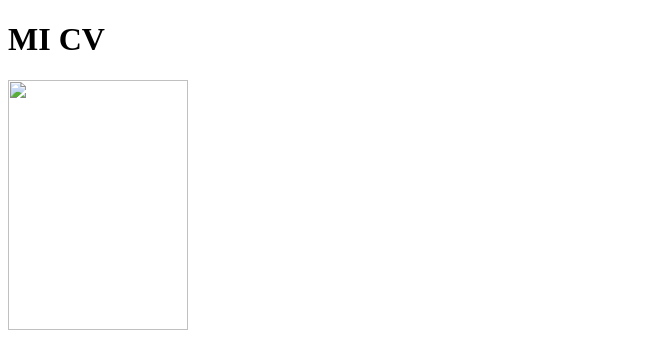
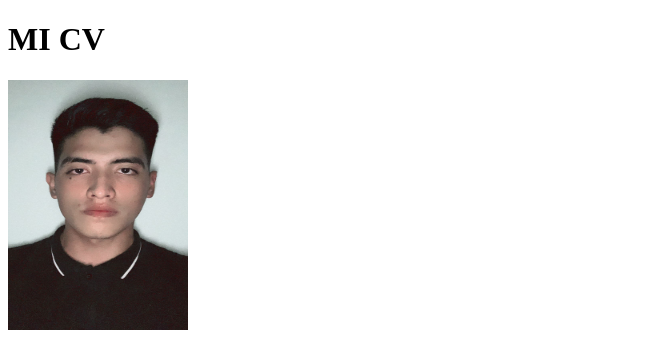
Before and after one commit to LuisRaBG/Practica6, a plain HTML site: page index.html in a window 1280 px wide. Shown: the top 351 px of the page, without its empty margins (0-663 px from the left). Drawn offline with Linux system fonts and the light colour scheme; the site is published under a folder, as on GitHub Pages, so addresses that start at the root find nothing.

Commit message:
Update index.html

```diff
--- a/index.html
+++ b/index.html
@@ -11,7 +11,7 @@
     <h1 class="title">MI CV</h1>
 
     <div class="foto">
-        <img src="/img/MiFoto.jpeg" alt="" width="180px" height="250px">
+        <img src="Practica6/img/MiFoto.jpeg" alt="" width="180px" height="250px">
     </div>
 
     <div class="map">
```
